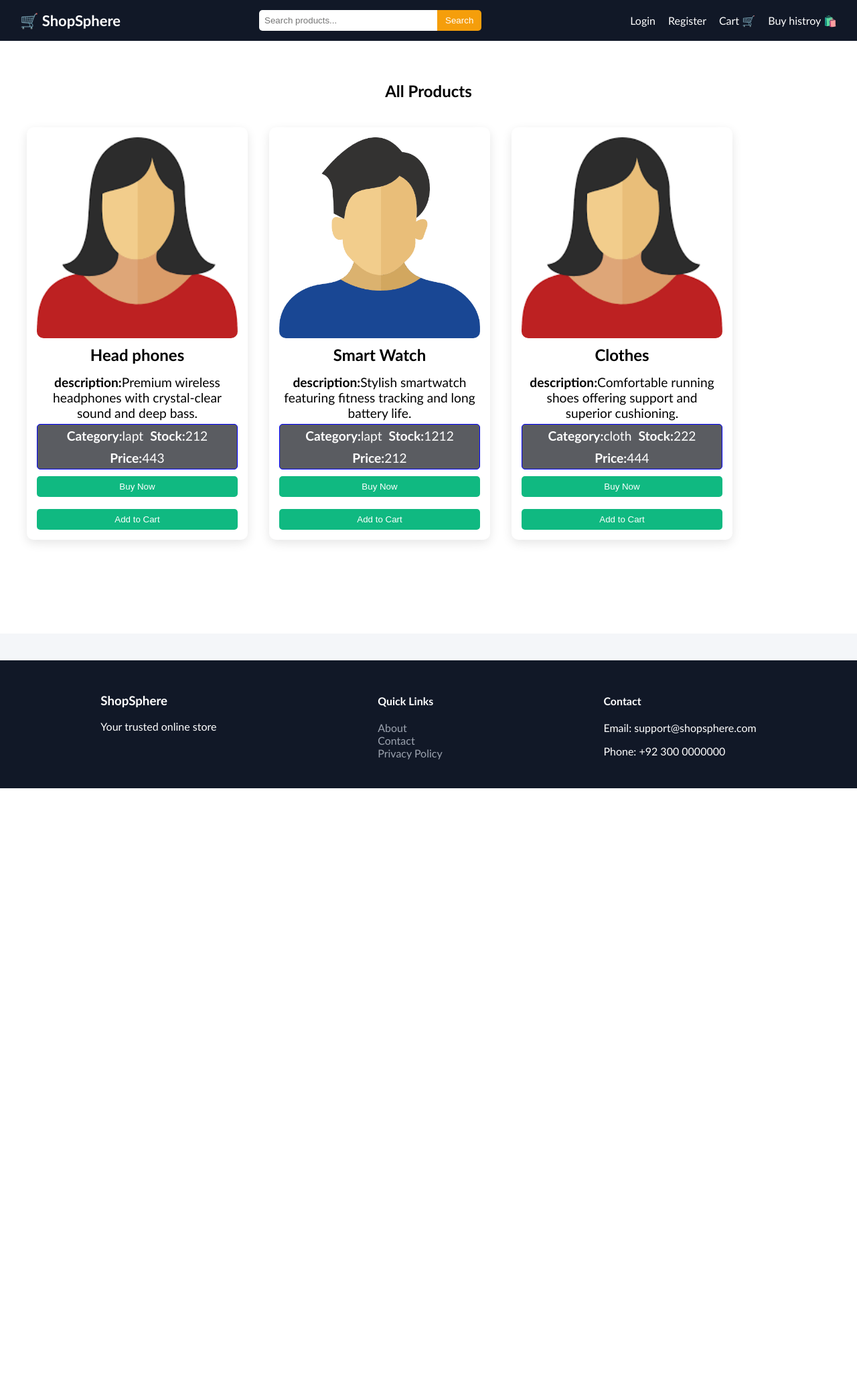
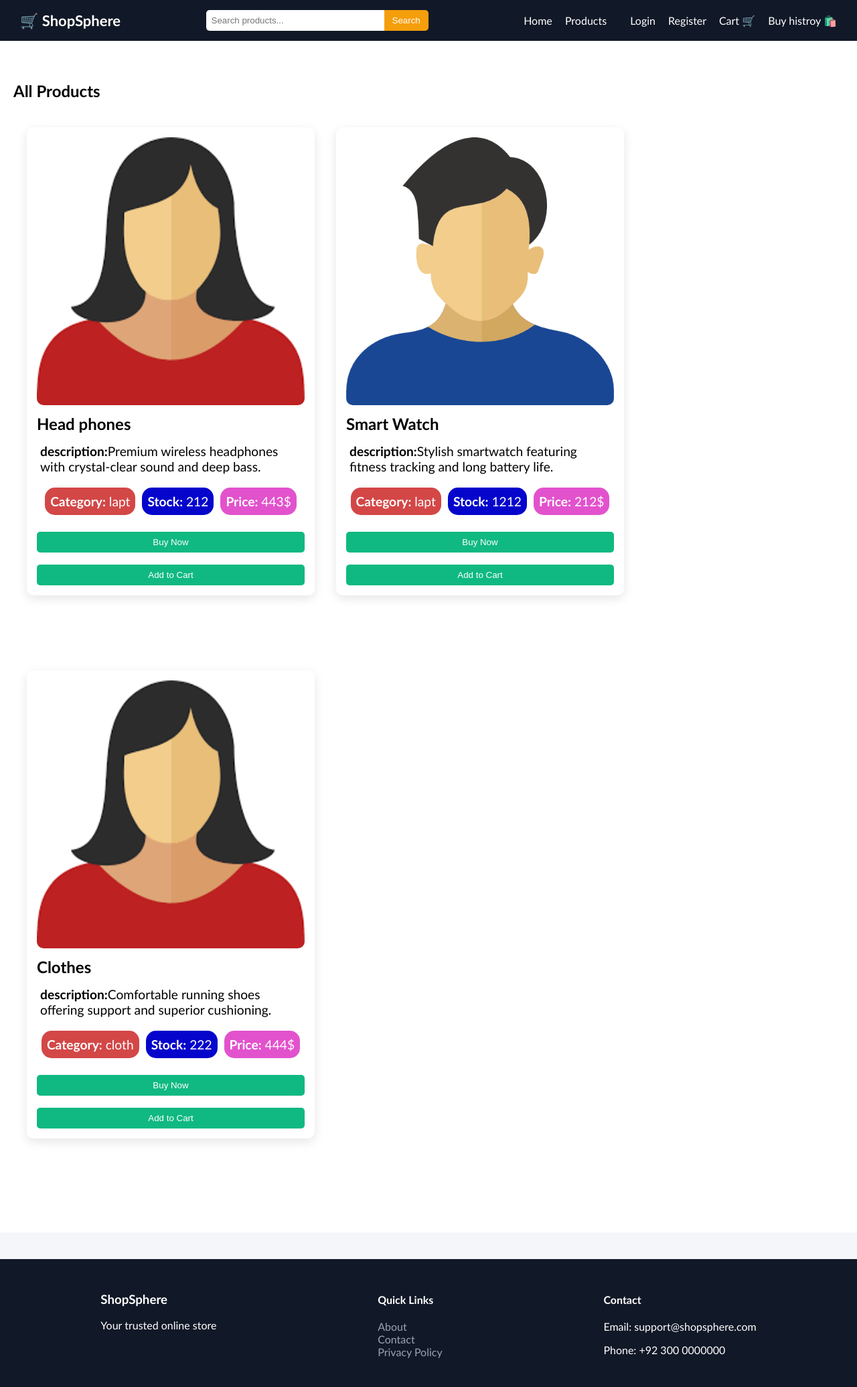
Before and after one commit to ABUBAKAR-008/Shopsphere, a Django app: page /products/ in a window 1280 px wide. Shown: the whole page at 67% size. Before the commit the page ends 1177 px from the top, so only its background shows below. Run offline with Django 5.2, Linux system fonts and the light colour scheme; data comes from the database, SQL or seed files in the repository; both versions use the stored data as it was after the commit; parts of the project's set-up code (start-up, migrations or seed data) failed here and were passed over.

Commit message:
ui improve

```diff
--- a/shopsphere/products/static/products.css
+++ b/shopsphere/products/static/products.css
@@ -14,9 +14,9 @@
 }
 .card{
       display: flex;
-      flex-direction: column;
-      gap: -10px;
-      width: 300px;
+      width: 400px;
+      flex-wrap: wrap;
+      gap: 20px;
       background-color: red;
 }
 .card h3{
@@ -42,8 +42,18 @@
       width: 100%;
       padding-block: 10px;
 }
-
-.cat_stock_price p{
-      display: flex;
-      flex-direction: row;
+.para-tag1{
+      background-color: rgb(211, 71, 71) !important;
+      padding: 9px 8px;
+      border-radius: 15px;
 }
+.para-tag2{
+      background-color: rgb(5, 5, 204) !important;
+      padding: 9px 8px;
+      border-radius: 15px;
+}
+.para-tag3{
+      background-color: rgb(226, 82, 205) !important;
+      padding: 9px 8px;
+      border-radius: 15px;
+}
--- a/shopsphere/products/templates/products.html
+++ b/shopsphere/products/templates/products.html
@@ -15,20 +15,28 @@
     <div class="grid-product">
         {% for product in allproducts %}
         <div class="card">
+            <div>
             {% if product.photo %}
             <img src="{{ product.photo.url }}" alt="{{ product.name }}">
             {% endif %}
             <h3>{{ product.name }}</h3>
             <p><strong>description:</strong>{{ product.description }}</p>
             <div class="cat_stock_price">
-                <p><strong>Category:</strong> {{ product.catagory }}</p>
-                <p><strong>Stock: </strong> {{ product.stock }}</p>
-                <p><strong>Price: </strong> {{ product.prices }}</p>
+                <p>
+                    <span class="para-tag1"><strong>Category:</strong> {{ product.catagory }}</span>
+                </p>
+                <p>
+                    <span class="para-tag2"><strong>Stock:</strong> {{ product.stock }}</span>
+                </p>
+                <p>
+                    <span class="para-tag3"><strong>Price:</strong> {{ product.prices }}$</span>
+                </p>
             </div>
 
             <div class="buttons">
                   <button>Buy Now</button>
                   <button>Add to Cart</button>
+            </div>
             </div>
         </div>
         {% endfor %}
--- a/shopsphere/static/style.css
+++ b/shopsphere/static/style.css
@@ -67,7 +67,6 @@ body {
 /* SECTIONS */
 .section {
     padding: 40px 20px;
-    text-align: center;
 }
 
 .auth-form {
@@ -215,6 +214,7 @@ span.helptext {
 
 .card img {
     width: 100%;
+    height: 400px;
     border-radius: 10px;
 }
 
@@ -278,11 +278,27 @@ span.helptext {
 
 .cat_stock_price{
     display: flex;
+    flex-wrap: wrap;
     justify-content: center;
     align-items: center;
-    flex-wrap: wrap;
-    background-color: #5a5c61;
     color: white;
-    border: 1px solid blue;
-    border-radius: 5px;
 }
+.cat_stock_price p{
+    padding-block: 15px;
+    display: flex;
+    gap: 2px;
+}
+.home_card_price{
+    background-color: blue;
+    width: fit-content;
+    padding: 10px 20px;
+    border-radius: 15px;
+    color: white;
+}
+.Featured_product{
+    display: flex;
+    justify-content: center;
+    align-items: center;
+    font-size: 2.2rem;
+
+}
--- a/shopsphere/templates/base.html
+++ b/shopsphere/templates/base.html
@@ -24,10 +24,9 @@
     </div>
 
     <div class="nav-links">
-
+        <a href="{% url 'home' %}">Home</a>
+        <a class="prodct_link" href="{% url 'products:allproducts' %}">Products</a>
         {% if request.user.is_authenticated %}
-            <a href="{% url 'home' %}">Home</a>
-            <a class="prodct_link" href="{% url 'products:allproducts' %}">Products</a>
             <span>Hi, {{ request.user.username }}</span>
             <a href="{% url 'accounts:logout' %}">Logout</a>
         {% else %}
--- a/shopsphere/templates/index.html
+++ b/shopsphere/templates/index.html
@@ -17,7 +17,7 @@
  <!-- ================= FEATURED PRODUCTS ================= -->
 {% block content2 %}
   <section class="section">
-    <h2>🔥 Featured Products</h2>
+    <h2 class="Featured_product">🔥 Featured Products</h2>
     <div class="grid">
 {% for product in products  %}
         <div class="card">
@@ -28,7 +28,7 @@
             {% endif %}
             <h3><strong>Name:</strong>{{ product.name }}</h3>
             <p><strong>Description:</strong> {{product.description}}</p>
-            <p><strong>Price:</strong>{{ product.prices }}$</p>
+            <p class="home_card_price"><strong>Price:</strong>{{ product.prices }}$</p>
         </div>
 
 {% endfor %}
```
Also changed, not shown: shopsphere/db.sqlite3.
